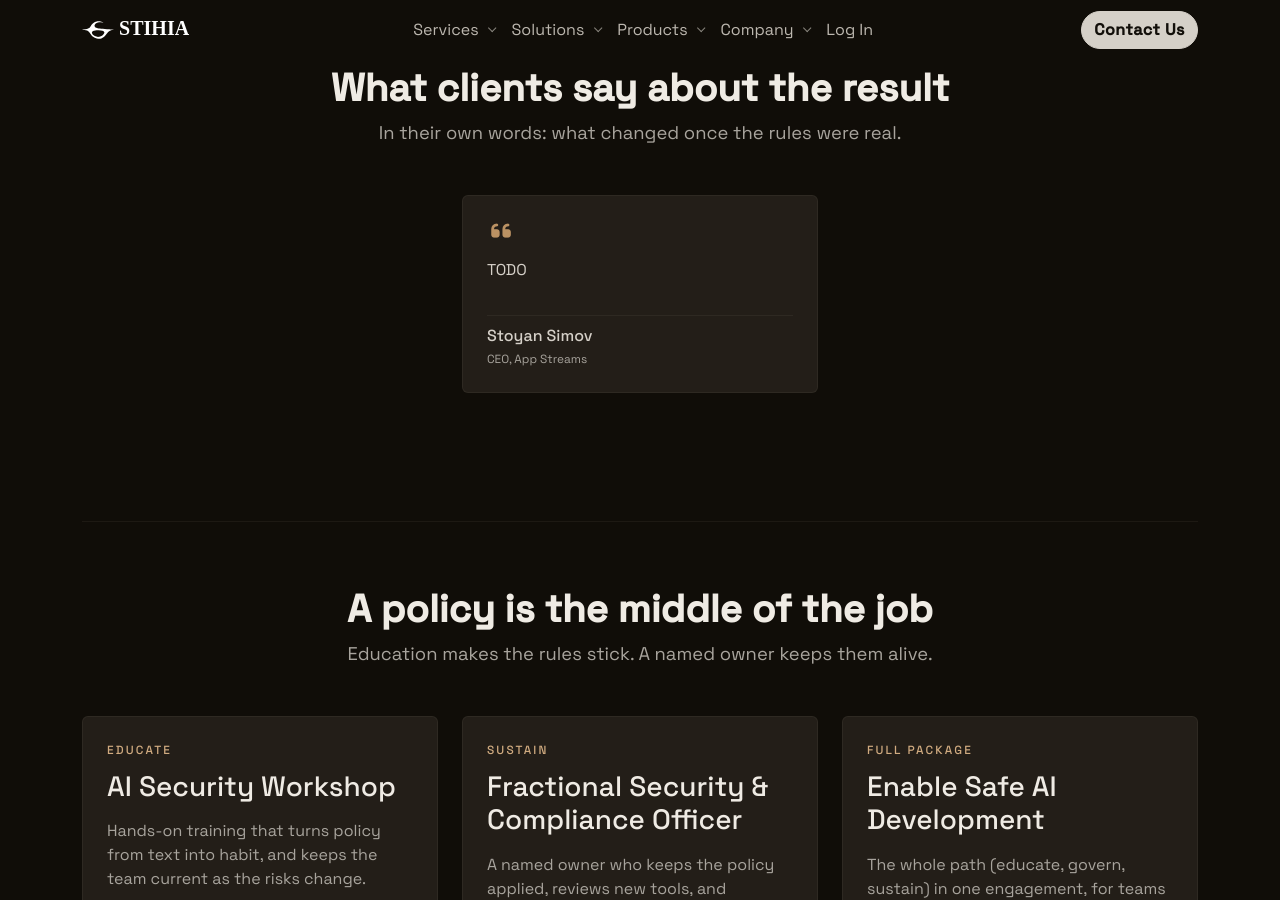
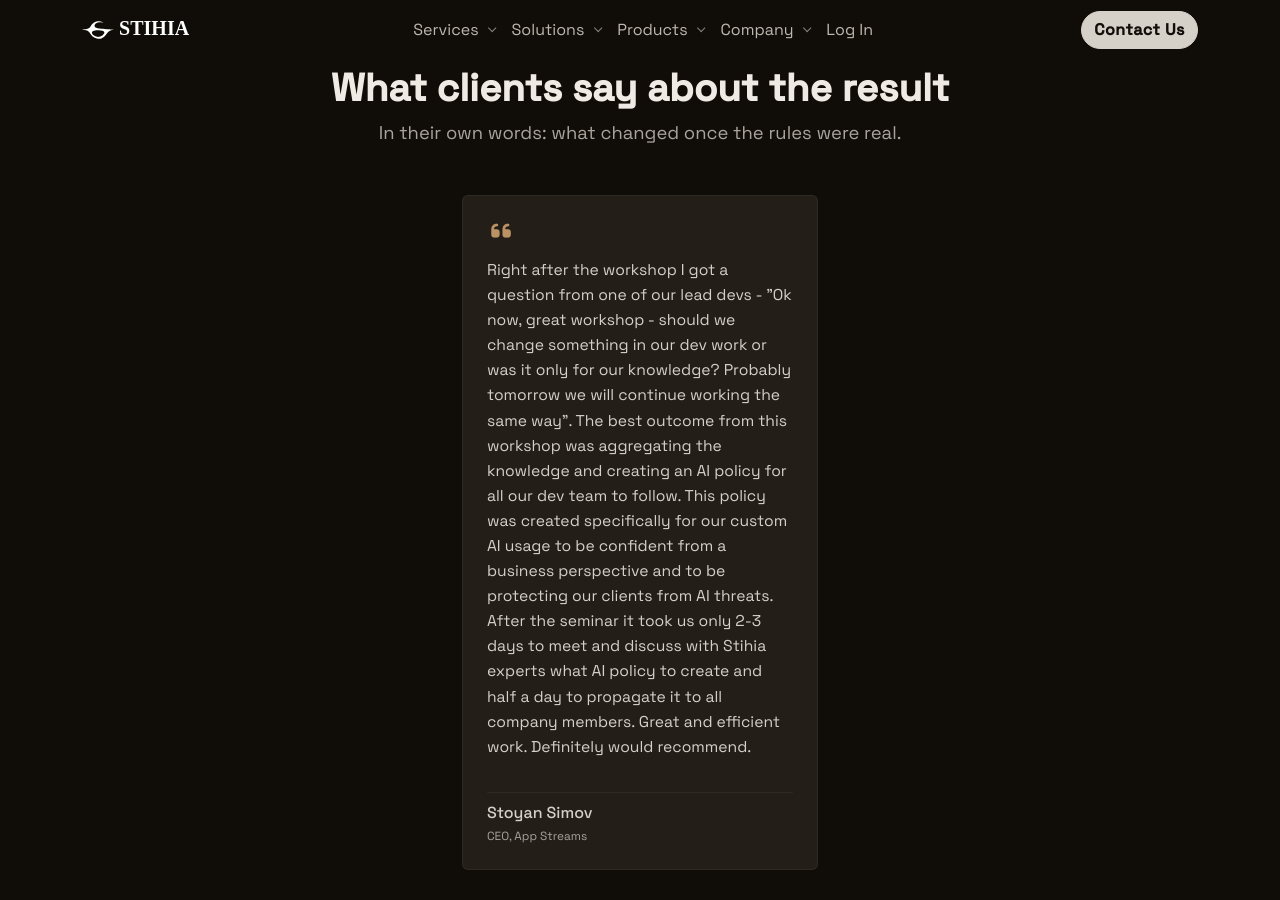
Before and after one commit to stihia-ai/stihia-ai.github.io, a Jekyll site: the page built from services/ai-policy.html, in a window 1280 px wide and 900 px high, scrolled down 4195 px. Built offline with Jekyll 4.4.1, drawn with Linux system fonts in a browser that asks for light colours; nearby versions of some CDN libraries; some web fonts are replaced.

Commit message:
feat(services): update workshop and AI policy testimonials

```diff
--- a/services/ai-policy.html
+++ b/services/ai-policy.html
@@ -436,7 +436,13 @@ og_image: /assets/img/ai-policy/ai-policy-hero.webp
           <figure class="panel rounded p-4 h-100 feature-card testimonial">
             <i class="fa fa-quote-left testimonial-mark" aria-hidden="true"></i>
             <blockquote class="testimonial-quote">
-              TODO
+              Right after the workshop I got a question from one of our lead devs - "Ok now, great workshop - should we
+              change something in our dev work or was it only for our knowledge? Probably tomorrow we will continue
+              working the same way". The best outcome from this workshop was aggregating the knowledge and creating an
+              AI policy for all our dev team to follow. This policy was created specifically for our custom AI usage to
+              be confident from a business perspective and to be protecting our clients from AI threats. After the
+              seminar it took us only 2-3 days to meet and discuss with Stihia experts what AI policy to create and half
+              a day to propagate it to all company members. Great and efficient work. Definitely would recommend.
             </blockquote>
             <figcaption class="testimonial-author">
               <span class="testimonial-name">Stoyan Simov</span>
```
Also changed, not shown: services/workshop.html (+7 -1 lines).
